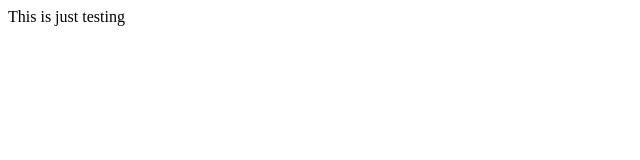
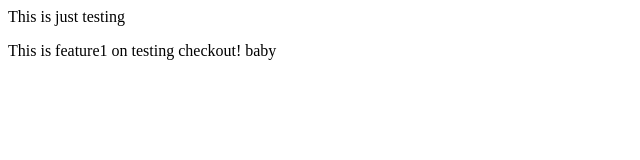
Before and after one commit to itssunnyfunny/localrepo, a plain HTML site: page index.html in a window 1280 px wide. Shown: the whole page, without its empty margins (0-640 px from the left). Drawn offline with Linux system fonts and the light colour scheme.

Commit message:
new feature is added

```diff
--- a/index.html
+++ b/index.html
@@ -1 +1,2 @@
 <p>This is just testing </p>
+<p>This is feature1 on testing checkout! baby </p>
```
